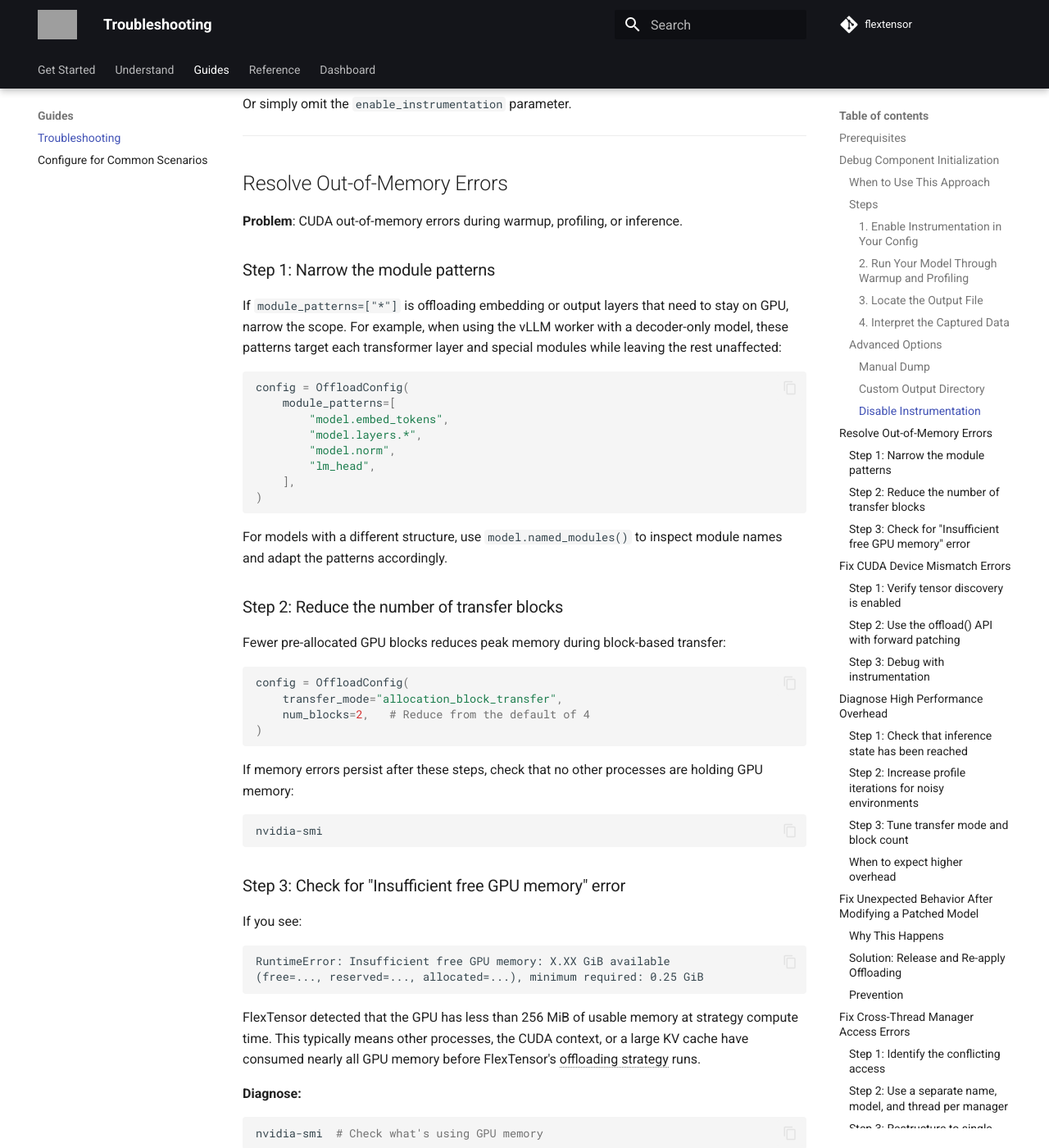
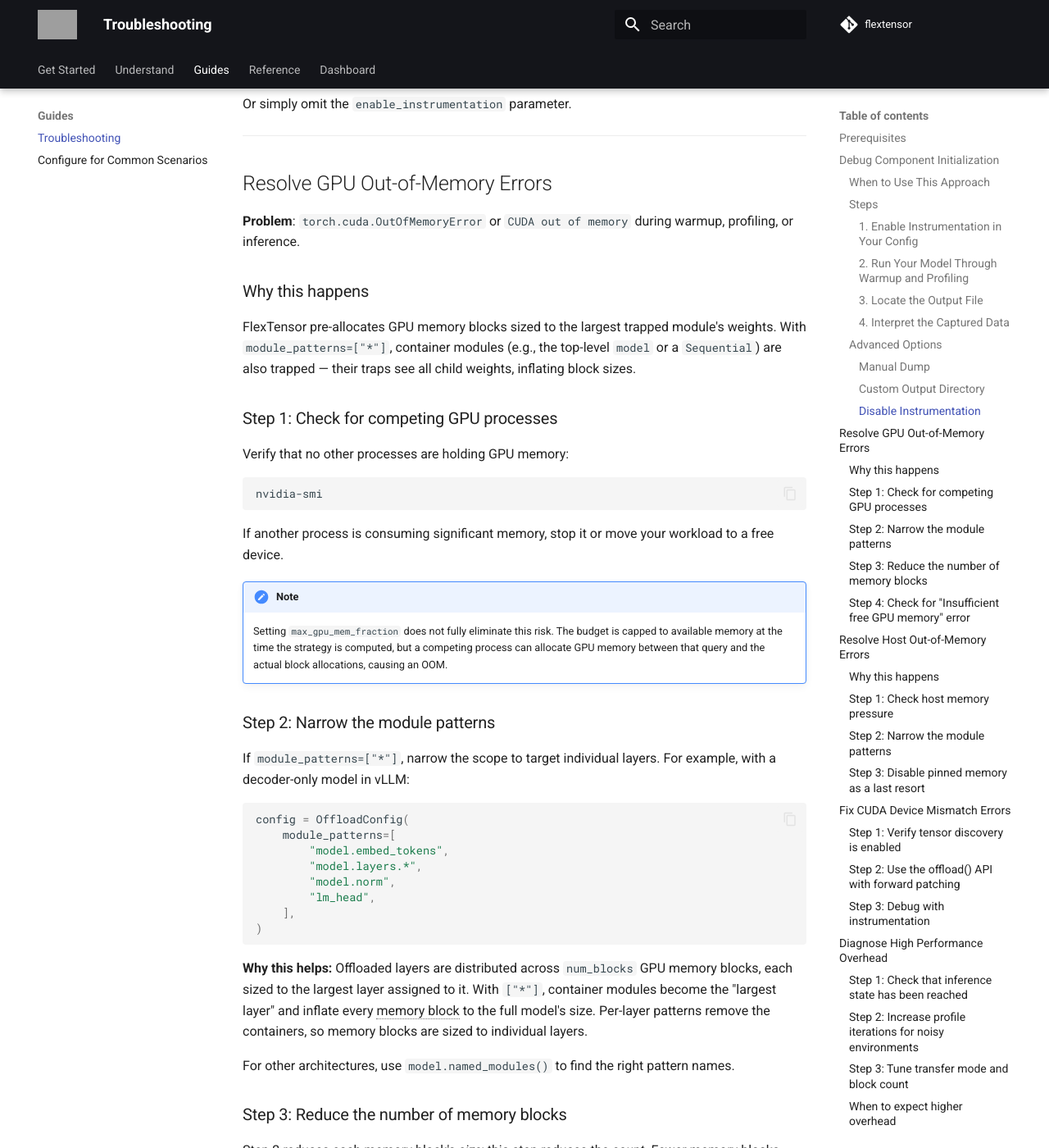
Before and after one commit to Fulton-Engineering-Services/flextensor, an MkDocs documentation site: the page built from docs/how-to/troubleshooting.md, in a window 1280 px wide and 1400 px high, scrolled down 4217 px. Shown: the whole window at 82% size. Built offline with MkDocs 1.6.1 and Material for MkDocs 9.7.7, drawn with Linux system fonts in a browser that asks for light colours; comment, search, counter and statistics services are not loaded; the version menu is left out; some of the changed text lies outside the part shown; grey boxes are pictures that could not be loaded.

Commit message:
docs: clarify OOM troubleshooting with GPU and host sections (#72)
- Split "Resolve Out-of-Memory Errors" into separate GPU OOM and host OOM sections with distinct mechanisms and remediation steps
- Explain how module_patterns affects memory block sizing (GPU) and pinned RAM consumption (host)
- Add budget-cap caveat for competing GPU processes, `free -h`/`dmesg` diagnostics for host
- Add `pinned_memory=False` as last-resort host OOM remedy with trade-off warning
- Align terminology with glossary: "memory block" and "weights" in prose

````diff
--- a/docs/how-to/troubleshooting.md
+++ b/docs/how-to/troubleshooting.md
@@ -201,13 +201,30 @@
 
 ---
 
-## Resolve Out-of-Memory Errors
+## Resolve GPU Out-of-Memory Errors
 
-**Problem**: CUDA out-of-memory errors during warmup, profiling, or inference.
+**Problem**: `torch.cuda.OutOfMemoryError` or `CUDA out of memory` during warmup, profiling, or inference.
 
-### Step 1: Narrow the module patterns
+### Why this happens
 
-If `module_patterns=["*"]` is offloading embedding or output layers that need to stay on GPU, narrow the scope. For example, when using the vLLM worker with a decoder-only model, these patterns target each transformer layer and special modules while leaving the rest unaffected:
+FlexTensor pre-allocates GPU memory blocks sized to the largest trapped module's weights. With `module_patterns=["*"]`, container modules (e.g., the top-level `model` or a `Sequential`) are also trapped — their traps see all child weights, inflating block sizes.
+
+### Step 1: Check for competing GPU processes
+
+Verify that no other processes are holding GPU memory:
+
+```bash
+nvidia-smi
+```
+
+If another process is consuming significant memory, stop it or move your workload to a free device.
+
+!!! note
+    Setting `max_gpu_mem_fraction` does not fully eliminate this risk. The budget is capped to available memory at the time the strategy is computed, but a competing process can allocate GPU memory between that query and the actual block allocations, causing an OOM.
+
+### Step 2: Narrow the module patterns
+
+If `module_patterns=["*"]`, narrow the scope to target individual layers. For example, with a decoder-only model in vLLM:
 
 ```python
 config = OffloadConfig(
@@ -220,11 +237,13 @@
 )
 ```
 
-For models with a different structure, use `model.named_modules()` to inspect module names and adapt the patterns accordingly.
+**Why this helps:** Offloaded layers are distributed across `num_blocks` GPU memory blocks, each sized to the largest layer assigned to it. With `["*"]`, container modules become the "largest layer" and inflate every memory block to the full model's size. Per-layer patterns remove the containers, so memory blocks are sized to individual layers.
 
-### Step 2: Reduce the number of transfer blocks
+For other architectures, use `model.named_modules()` to find the right pattern names.
 
-Fewer pre-allocated GPU blocks reduces peak memory during block-based transfer:
+### Step 3: Reduce the number of memory blocks
+
+Step 2 reduces each memory block's *size*; this step reduces the *count*. Fewer memory blocks means less total GPU memory reserved:
 
 ```python
 config = OffloadConfig(
@@ -233,13 +252,7 @@
 )
 ```
 
-If memory errors persist after these steps, check that no other processes are holding GPU memory:
-
-```bash
-nvidia-smi
-```
-
-### Step 3: Check for "Insufficient free GPU memory" error
+### Step 4: Check for "Insufficient free GPU memory" error
 
 If you see:
 
@@ -248,24 +261,64 @@
 (free=..., reserved=..., allocated=...), minimum required: 0.25 GiB
 ```
 
-FlexTensor detected that the GPU has less than 256 MiB of usable memory at strategy
-compute time. This typically means other processes, the CUDA context, or a large KV cache
-have consumed nearly all GPU memory before FlexTensor's offloading strategy runs.
-
-**Diagnose:**
-
-```bash
-nvidia-smi  # Check what's using GPU memory
-```
+The GPU has less than 256 MiB free when the strategy runs — typically consumed by other processes, the CUDA context, or a large KV cache.
 
 **Resolve:**
 
-- Free other GPU processes or reduce KV cache / batch size in the inference framework.
-- If running inside vLLM or TRT-LLM, lower their GPU memory reservation so FlexTensor
-  has enough room to compute a strategy.
-- Set `max_gpu_mem_fraction=None` to switch to latency mode, which skips the memory
-  budget entirely (offloads based on `knapsack_scale` only).
+- Free other GPU processes or reduce KV cache / batch size.
+- In vLLM or TRT-LLM, lower GPU memory reservation so FlexTensor has room.
+- Set `max_gpu_mem_fraction=None` to switch to latency mode — this bypasses the memory budget check, but if the GPU genuinely has no free memory, block allocations will still fail with a CUDA OOM.
 
+---
+
+## Resolve Host Out-of-Memory Errors
+
+**Problem**: Python `MemoryError`, the Linux OOM killer terminating the process (`Killed`), or severe swap thrashing during warmup or profiling.
+
+### Why this happens
+
+FlexTensor copies offloaded weights into pinned (page-locked) CPU memory, which cannot be swapped — it consumes physical RAM exclusively. With `module_patterns=["*"]`, every discovered weight is pinned, which can exhaust host RAM on large models.
+
+Since `pin_memory()` copies data, the original and pinned weights coexist briefly — peak host memory is roughly model size plus one layer's worth of weights. PyTorch may also round pinned allocations to the next power of two ([pytorch#150517](https://github.com/pytorch/pytorch/issues/150517)).
+
+### Step 1: Check host memory pressure
+
+```bash
+free -h              # available memory and swap
+dmesg | grep -i oom  # check for OOM killer
+```
+
+You can also inspect the `host_memory` object in FlexTensor's [instrumentation output](#debug-component-initialization) for a memory snapshot at inference transition.
+
+### Step 2: Narrow the module patterns
+
+Narrow `module_patterns` from `["*"]` to target specific layers:
+
+```python
+config = OffloadConfig(
+    module_patterns=[
+        "model.embed_tokens",
+        "model.layers.*",
+        "model.norm",
+        "lm_head",
+    ],
+)
+```
+
+**Why this helps:** Fewer trapped modules means fewer weights pinned in host RAM.
+
+### Step 3: Disable pinned memory as a last resort
+
+If host memory is still exhausted after narrowing patterns, disable pinned memory:
+
+```python
+config = OffloadConfig(
+    pinned_memory=False,
+)
+```
+
+!!! warning "Performance trade-off"
+    Unpinned memory can be swapped (preventing OOM) but disables asynchronous DMA, making CPU↔GPU transfers slower.
 ---
 
 ## Fix CUDA Device Mismatch Errors
````
Also changed, not shown: docs/explanation/configuration.md (+1 -1 lines).
